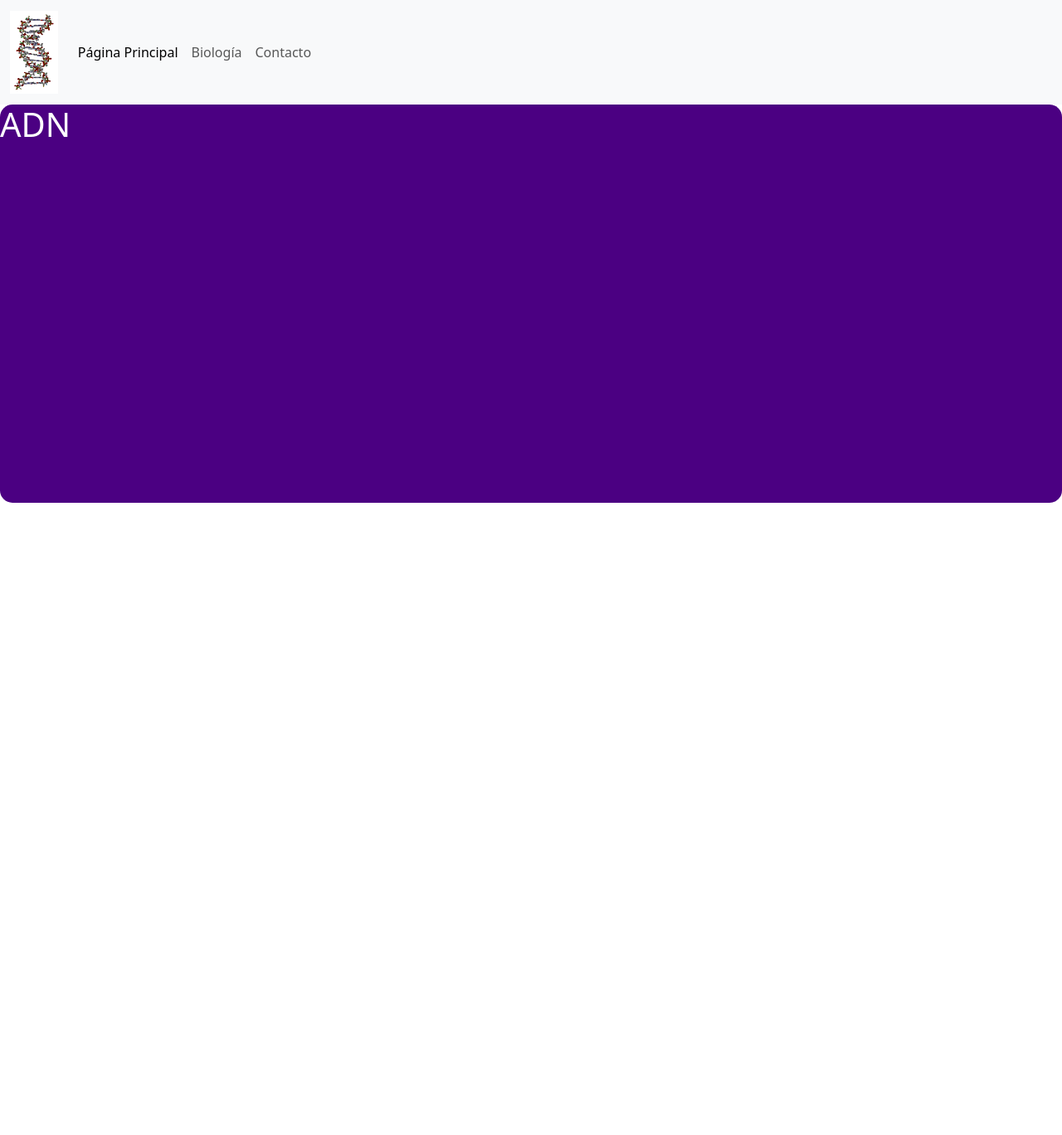
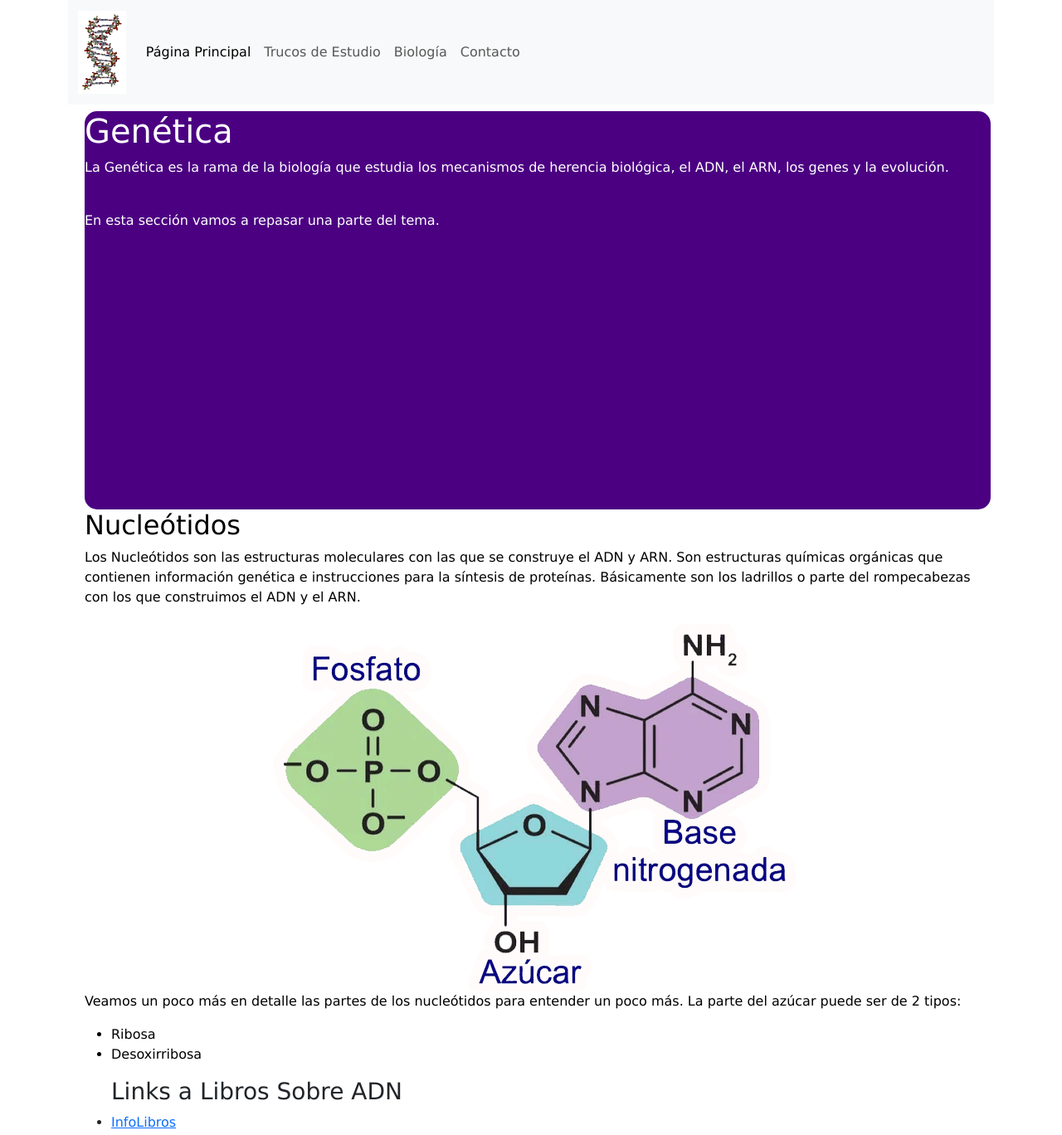
Before and after one commit to tanonibrenda/profeBrenda, a plain HTML site: page 3year.html in a window 1280 px wide. Shown: the whole page at 83% size. Before the commit the page ends 800 px from the top, so only its background shows below. Drawn offline with nearby package versions, Linux system fonts and the light colour scheme.

Commit message:
nologroIndigo

```diff
--- a/3year.html
+++ b/3year.html
@@ -1,17 +1,46 @@
 <!DOCTYPE html>
-<html lang="en">
+<html lang="es">
 <head>
     <meta charset="UTF-8">
     <meta name="viewport" content="width=device-width, initial-scale=1.0">
     <title>Tercer Año</title>
     <link href="https://cdn.jsdelivr.net/npm/bootstrap@5.3.3/dist/css/bootstrap.min.css" rel="stylesheet" integrity="sha384-QWTKZyjpPEjISv5WaRU9OFeRpok6YctnYmDr5pNlyT2bRjXh0JMhjY6hW+ALEwIH" crossorigin="anonymous">
     <link rel="stylesheet" href="style.css">
+
 </head>
-<body>
-    <div id="header-placeholder" role="banner"></div>
-    <main>
-        <h1>ADN</h1>
+<body class="container">
+    <header><div id="header-placeholder" role="banner"></div></header>
+    <main class="container m-2">
+        <div class="resaltado">
+            <h1>Genética</h1>
+            <div class="content-container indigo-bg">
+                <p>La Genética es la rama de la biología que estudia los mecanismos de herencia biológica, el ADN, el ARN, los genes y la evolución.</p><br>
+                En esta sección vamos a repasar una parte del tema.
+
+            </div>
+        </div>
+        <div class="fondoBlanco">
+            <h2>Nucleótidos</h2>
+            <div class="indigo-bg">
+                <p>Los Nucleótidos son las estructuras moleculares con las que se construye el ADN y ARN. Son estructuras químicas orgánicas que contienen información genética e instrucciones para la síntesis de proteínas. Básicamente son los ladrillos o parte del rompecabezas con los que construimos el ADN y el ARN.</p>
+                <img src="./img/biología/nucleotido_estructura.png" alt="imagen de la estructura de un nucleótido" class="nucleotide-image indigo-bg"/>
+                <p class="indigo-bg">Veamos un poco más en detalle las partes de los nucleótidos para entender un poco más. La parte del azúcar puede ser de 2 tipos:<br></p>
+                <ul class="indigo-bg">
+                    <li>Ribosa</li>
+                    <li>Desoxirribosa</li>
+                </ul>
+            </div>
+        </div>
+            <section class="indigo-bg">
+                <ul>
+                    <h3>Links a Libros Sobre ADN</h3>
+                    <li><a href="https://infolibros.org/libros-pdf-gratis/biologia/adn/" target="_blank">InfoLibros</a></li>
+                </ul>
+            </section>
+        </div>
     </main>
+
+
     <script>
         // Cargar el contenido del header
         fetch('header.html')
--- a/header.html
+++ b/header.html
@@ -11,6 +11,9 @@
                         <a class="nav-link active" aria-current="page" href="index.html">Página Principal</a>
                     </li>
                     <li class="nav-item">
+                        <a class="nav-link" href="trucos.html">Trucos de Estudio</a>
+                    </li>
+                    <li class="nav-item">
                         <a class="nav-link" href="biologia.html">Biología</a>
                     </li>
                     <li class="nav-item">
--- a/style.css
+++ b/style.css
@@ -1,26 +1,36 @@
-*{
+* {
     margin: 0;
     padding: 0;
+    font-family: Verdana, Geneva, Tahoma, sans-serif;
 }
-main{
+.resaltado {
+    background-color: indigo !important;
+    color: white !important;
+    width: 100% !important;
+    height: 60vh !important;
+    border-radius: 15px !important;
 
-    background-color: indigo;
-    color: white;
-    width: 100%;
-    height: 60vh;
-    border-radius: 15px;
 }
-#gen{
+.content-container {
+    background-color: inherit; /* Asegura que el fondo se mantenga indigo */
+}
+.nucleotide-image {
+    display: block; /* Asegura que la imagen no cause problemas con el fondo */
+    margin: 0 auto; /* Centra la imagen */
+}
+#gen {
     max-height: 100px;
 }
-#profe{
+#profe {
     padding-top: 30vh;
 }
-#biologia{
-    background-color: rgb(209, 241, 220);
-    color: black;
 
-}
-#biologia h1{
+#blg {
     text-align: center;
 }
+.fondoBlanco{
+    background-color: white;
+    color: black;
+    font-family: Verdana, Geneva, Tahoma, sans-serif;
+    font-size: 1rem;
+}
```
Also changed, not shown: 2year.html (+1 -1 lines), biologia.html (+3 -3 lines), contacto.html (+3 -2 lines), index.html (+2 -2 lines), trucos.html (added, +39 -0 lines), img/biología/nucleotido_estructura.png (added).
